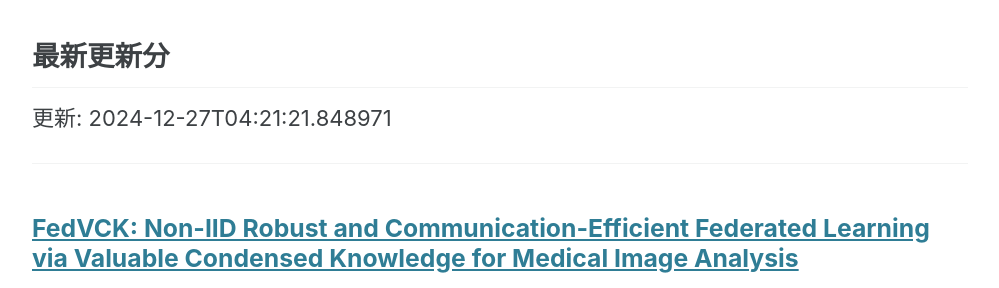
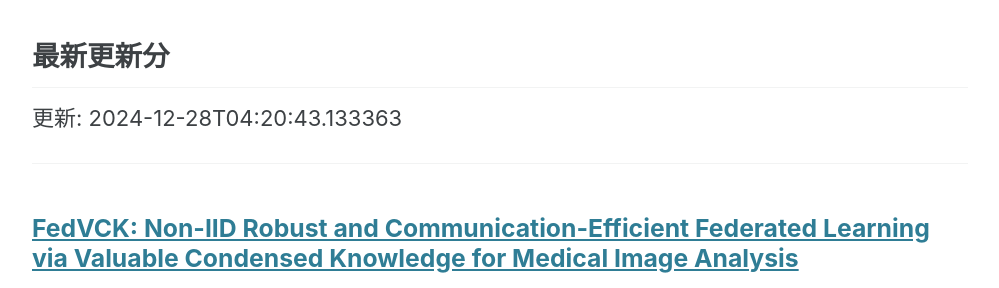
Before and after one commit to haruhisa-enomoto/arxiv-privacy-tech, a Jekyll site: the page built from index.md, in a window 1280 px wide and 900 px high, scrolled down 680 px. Shown: the part 155-443 px from the top of the window, without its empty margins (140-1139 px from the left). Built offline with Jekyll 4.4.1, drawn with Linux system fonts in a browser that asks for light colours; cached includes are drawn as plain includes; a script bundle is joined from its source files by our own code; library files that are not in the unit come from our copies.

Commit message:
:robot: Automate updates

```diff
--- a/index.md
+++ b/index.md
@@ -27,7 +27,7 @@ author_profile: false
 
 ## 最新更新分
 
-更新: 2024-12-27T04:21:21.848971
+更新: 2024-12-28T04:20:43.133363
 
 - - -
 
```
